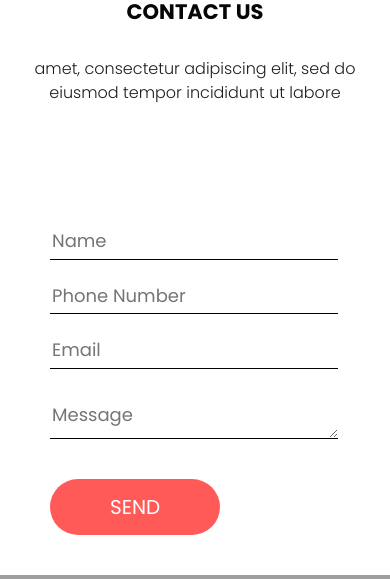
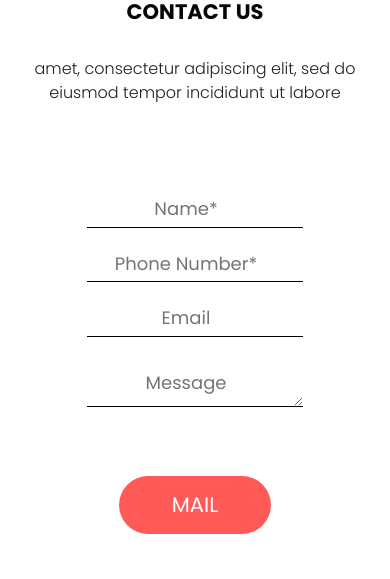
Before and after one commit to GMATF/AVF, a Flask app: page /contact in a window 390 px wide. Shown: the part 170-749 px from the top of the page. Run offline with Flask 2, Linux system fonts and the light colour scheme; some libraries are stand-ins or nearby versions; grey boxes are pictures that could not be loaded.

Commit message:
finalized the contact page

```diff
--- a/app/static/css/responsive.css
+++ b/app/static/css/responsive.css
@@ -297,7 +297,8 @@
 .footer_images_right { width: 20%; }
 .copyright_section { width: 90%; }
 .padding_left_0 { padding-left: 0px; }
-.mail_section { width: 100%; padding-left: 20px; }
+.mail_section { width: 100%;}
+     /* padding-left: 20px; } */
 
 }
 
--- a/app/static/css/style.css
+++ b/app/static/css/style.css
@@ -31,6 +31,18 @@
      box-sizing: border-box !important;
      transition: ease all 0.2s;
 }
+/* Chrome, Safari, Edge, Opera */
+input::-webkit-outer-spin-button,
+input::-webkit-inner-spin-button {
+  -webkit-appearance: none;
+  margin: 0;
+}
+
+/* Firefox */
+input[type=number] {
+  -moz-appearance: textfield;
+}
+
 
 html {
      scroll-behavior: smooth;
@@ -745,12 +757,15 @@
 .contact_section2 {
     width: 100%;
     float: left;
-    padding-top: 80px;
+    padding-top: 3rem;
+    padding-bottom: 3rem;
 }
 .mail_section {
-    width: 90%;
-    float: left;
-    padding-left: 50px;
+    width: 70%;
+    /* float: center; */
+    /* padding-left: 50px; */
+    margin: 0 auto;
+    padding-inline: 15em;
 }
 .mail_text_1 {
     width: 100%;
@@ -762,6 +777,9 @@
     padding-right: 20px;
     border: 0px;
     padding-top: 20px;
+    text-align: center;
+
+
 }
 .massage_text {
     width: 100%;
@@ -774,14 +792,19 @@
     border: 0px;
     height: 70px;
     padding-top: 30px;
+    text-align: center;
+    margin-bottom: 3rem;
 }
 .send_bt {
+
     width: 170px;
     float: left;
     margin-top: 40px;
     margin-bottom: 40px;
+    margin-right: 5em;
+
 }
-.send_bt a {
+/* .send_bt a {
     width: 100%;
     float: left;
     font-size: 20px;
@@ -791,6 +814,28 @@
     padding: 10px 0px;
     text-transform: uppercase;
     border-radius: 30px;
+} */
+.send_bt{
+    width: 50%;
+    font-size: 1.5em;
+    color: #ffffff;
+    text-align: center;
+    background-color: #ff5a58;
+    padding: 10px 0px;
+    text-transform: uppercase;
+    border-radius: 30px;
+    border: none;
+    margin-top: 1em;
+    margin-left: 25%;
+}
+
+.whatsapp-text{
+    color:#ffffff;
+    text-decoration:none;
+}
+.whatsapp-text:hover{
+    color:#ffffff;
+    text-decoration:none;
 }
 
 .footer_section{
@@ -1117,9 +1162,22 @@
 
 
 
+ @media screen and (max-width: 1630px) {
+
+
+ }
  @media screen and (max-width: 1280px) {
     .card-flip-section{
     background-repeat: no-repeat
+    }
+    .mail_section{
+        width: 100%;
+      }
+    .send_bt{
+        width: 70%;
+        margin-top: 1em;
+        margin-left: 15%;
+
     }
 
  }
@@ -1171,7 +1229,10 @@
     width: 100%;
   }
 
+
   }
+
+
 
   @media screen and (max-width: 280px) {
     .flip-card {
--- a/app/templates/contact.html
+++ b/app/templates/contact.html
@@ -65,20 +65,31 @@
         <p class="amet_text">amet, consectetur adipiscing elit, sed do eiusmod tempor incididunt ut labore </p>
         <div class="contact_section2">
           <div class="row">
-            <div class="col-md-6 padding_left_0">
+            <div class=" d-flex justify-content-center align-items-center col-sm-12">
+            <!-- <div>class="text-center col-md-12" -->
+              <div>
+              <form class="mail_section" action="mailto:virenkeswani@gmail.com" method="post">
+                <input type="text" class="mail_text_1" placeholder="Name*" name="Name" required>
+                <input type="number" class="mail_text_1" id="phone" name="Phone Number" placeholder="Phone Number*" pattern="[0-9]{3}-[0-9]{2}-[0-9]{3}" required>
+                <input type="email" class="mail_text_1" placeholder="Email" name="Email">
+                <textarea class="massage_text" placeholder="Message" rows="5" id="comment" name="Message"></textarea>
+                <!-- <div class="send_bt" onclick="javascript:this.form.submit();"><a href="#">Mail</a></div> -->
+                <!-- <div class="send_bt"><a href="#" style="color: white;">Whatsapp</a></div> -->
+
+                <input type="submit" value="Mail" class="send_bt">
+                <button class="send_bt" onclick="gotowhatsapp()" ><a href="" class="whatsapp-text">Whatsapp</a></button>
+              </form>
               <div class="mail_section">
-                <input type="" class="mail_text_1" placeholder="Name" name="Name">
-                <input type="" class="mail_text_1" placeholder="Phone Number" name="Phone Number">
-                <input type="" class="mail_text_1" placeholder="Email" name="Email">
-                <textarea class="massage_text" placeholder="Message" rows="5" id="comment" name="Message"></textarea>
-                <div class="send_bt"><a href="#">send</a></div>
+
+
+              </div>
               </div>
             </div>
-            <div class="col-md-6 padding_0">
+            <!-- <div class="col-md-6 padding_0">
               <div class="map-responsive">
                 <iframe src="https://www.google.com/maps/embed/v1/place?key=AIzaSyA0s1a7phLN0iaD6-UE7m4qP-z21pH0eSc&amp;q=Eiffel+Tower+Paris+France" width="600" height="400" frameborder="0" style="border:0; width: 100%;" allowfullscreen=""></iframe>
               </div>
-            </div>
+            </div> -->
           </div>
         </div>
       </div>
@@ -126,11 +137,38 @@
             </div>
           </div>
           <br>
+          <br>
+          <br>
         </div>
         <!--footer section end -->
     <!-- Javascript files-->
+    <script>
+
+      function gotowhatsapp() {
+           name = document.getElementsByName("Name")[0].value;
+            phone = document.getElementsByName("Phone Number")[0].value;
+            email = document.getElementsByName("Email")[0].value;
+            message = document.getElementsByName("Message")[0].value;
+
+            //alert if name , phone is empty
+            if(name == "" || phone == ""){
+              alert("Name and Phone Number is required");
+              return;
+            }
+
+            var url = "https://api.whatsapp.com/send?phone=9325643272&text="+
+            "Name: "+name+"%0A"+
+            "Phone Number: "+phone+"%0A"+
+            "Email: "+email+"%0A"+
+           "Message: "+message+"%0A";
+
+            window.open(url, "_blank").focus();
+          }
+
+    </script>
     <script src="../static/js/jquery.min.js"></script>
     <script src="../static/js/popper.min.js"></script>
+
     <script src="../static/js/bootstrap.bundle.min.js"></script>
     <script src="../static/js/jquery-3.0.0.min.js"></script>
     <script src="../static/js/plugin.js"></script>
@@ -144,5 +182,6 @@
     <script>
       AOS.init();
     </script>
+
 </body>
 </html>
```
